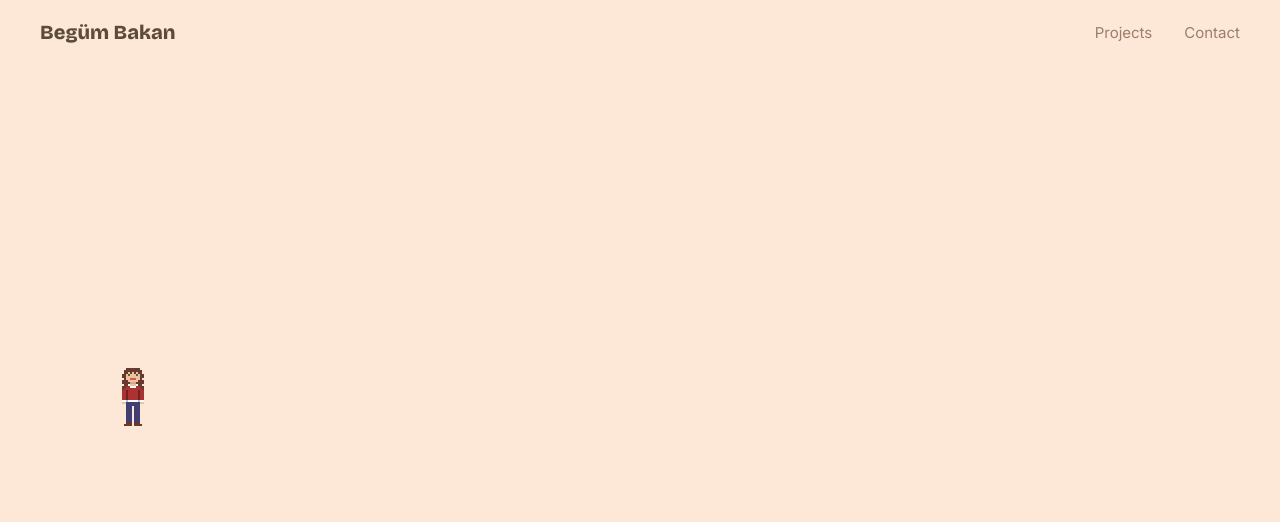
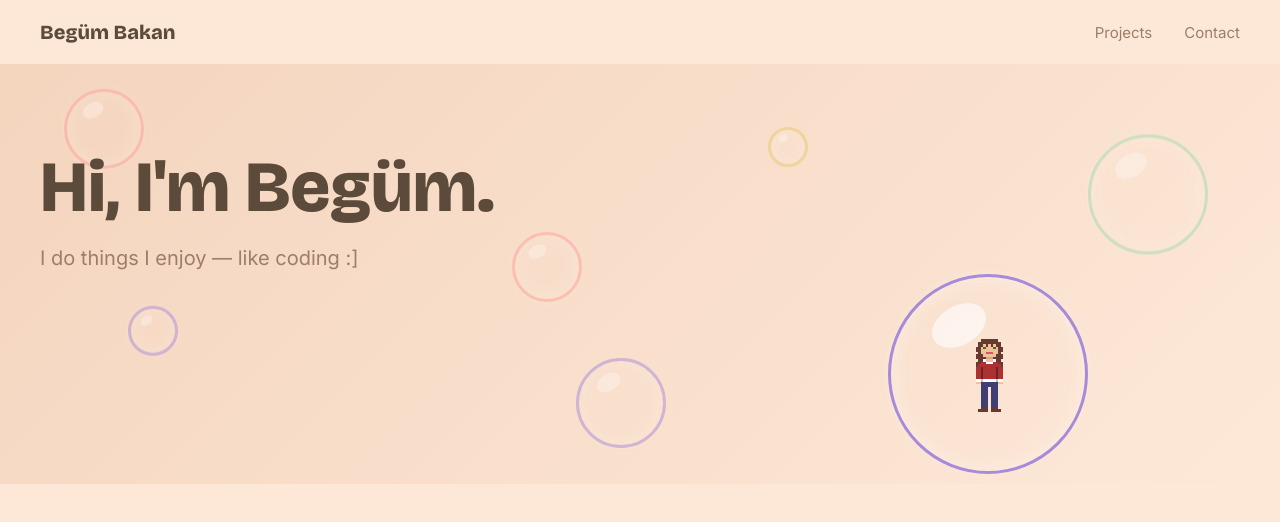
Before and after one commit to begumbakan/begum.link, a React (Vite) app: page / in a window 1280 px wide. Shown: the top 522 px of the page. Built offline with nearby package versions, Linux system fonts and the light colour scheme.

Commit message:
Add hero section with a poppable bubble that has Little Begüm in it

```diff
--- a/index.html
+++ b/index.html
@@ -2,7 +2,7 @@
 <html lang="en">
   <head>
     <meta charset="UTF-8" />
-    <link rel="icon" type="image/svg+xml" href="/favicon.svg" />
+    <link rel="icon" href="/images/littlebegum1.png" />
     <link href="https://fonts.googleapis.com/css2?family=Bricolage+Grotesque:wght@400;700;800&family=Inter:wght@400;500&display=swap" rel="stylesheet">
     <meta name="viewport" content="width=device-width, initial-scale=1.0" />
     <title>begum-link</title>
--- a/src/App.css
+++ b/src/App.css
@@ -40,3 +40,144 @@ nav a {
 nav a:hover {
   color: var(--text);
 }
+
+.hero {
+  padding: 80px 40px;
+  font-family: 'Bricolage Grotesque', sans-serif;
+  position: relative;
+  height: 420px;
+  overflow: hidden;
+  background: linear-gradient(135deg, #f4d5be 0%, #fde8d8 100%);
+}
+
+.hero h1 {
+  font-size: 72px;
+  font-weight: 800;
+  color: var(--text);
+  margin-bottom: 16px;
+  position: relative;
+  z-index: 2;
+}
+
+.hero p {
+  font-size: 20px;
+  color: var(--text-light);
+  font-family: 'Inter', sans-serif;
+  position: relative;
+  z-index: 2;
+}
+
+.bubbles {
+  position: absolute;
+  width: 100%;
+  height: 100%;
+  top: 0;
+  left: 0;
+  pointer-events: none;
+}
+
+.bubble::before, .bubble-ring::before {
+  content: '';
+  position: absolute;
+  top: 15%;
+  left: 20%;
+  width: 30%;
+  height: 20%;
+  background: rgba(255, 255, 255, 0.6);
+  border-radius: 50%;
+  transform: rotate(-30deg);
+}
+
+.bubble {
+  position: absolute;
+  border-radius: 50%;
+  background: transparent;
+  border: 3px solid;
+  opacity: 0.5;
+  animation: float 4s ease-in-out infinite;
+  box-shadow: inset 0 0 20px rgba(255,255,255,0.4), 0 0 10px rgba(255,255,255,0.2);
+}
+
+.bubble-ring {
+  position: absolute;
+  width: 100%;
+  height: 100%;
+  border-radius: 50%;
+  background: transparent;
+  border: 3px solid var(--violet);
+  opacity: 1;
+  box-shadow: inset 0 0 20px rgba(255,255,255,0.4), 0 0 10px rgba(255,255,255,0.2);
+}
+
+.bubble-ring.popping {
+  animation: pop 0.4s ease-out forwards !important;
+}
+
+.character-bubble {
+  position: absolute;
+  right: 15%;
+  top: 50%;
+  width: 200px;
+  height: 200px;
+  display: flex;
+  align-items: center;
+  justify-content: center;
+  cursor: pointer;
+  animation: float 5s ease-in-out 0.5s infinite;
+}
+
+.character-bubble img {
+  width: 80px;
+  image-rendering: pixelated;
+  position: relative;
+  z-index: 1;
+}
+
+@keyframes float {
+  0%   { transform: translateY(0px); }
+  50%  { transform: translateY(-20px); }
+  100% { transform: translateY(0px); }
+}
+
+@keyframes drop {
+  0%   { transform: translateY(0); }
+  60%  { transform: translateY(var(--drop-distance)) scaleY(0.85); }
+  80%  { transform: translateY(calc(var(--drop-distance) * 0.9)) scaleY(1.1); }
+  100% { transform: translateY(var(--drop-distance)); }
+}
+
+@keyframes pop {
+  0%   { transform: translateY(0px) scale(1);   opacity: 1; }
+  50%  { transform: translateY(0px) scale(1.3); opacity: 0.5; }
+  100% { transform: translateY(0px) scale(1.8); opacity: 0; }
+}
+
+.character-bubble.popping {
+  animation: pop 0.4s ease-out forwards !important;
+}
+
+@media (max-width: 768px) {
+  nav {
+    padding: 16px 20px;
+  }
+
+  nav ul {
+    gap: 16px;
+  }
+
+  .hero {
+    height: 500px;
+  }
+
+  .character-bubble {
+    right: 10%;
+    top: auto;
+    bottom: 20px;
+  }
+
+  .bubble:nth-child(4),
+  .bubble:nth-child(5),
+  .bubble:nth-child(6) {
+    display: none;
+  }
+}
--- a/src/App.jsx
+++ b/src/App.jsx
@@ -1,7 +1,45 @@
 import Character from './Character'
+import Bubbles from './Bubbles'
+import DropTransition from './DropTransition'
+import { useState, useRef, useCallback } from 'react'
 import './App.css'
 
 export default function App() {
+  const [popping, setPopping] = useState(false)
+  const [popped, setPopped] = useState(false)
+  const [transitioning, setTransitioning] = useState(false)
+  const [transStartPos, setTransStartPos] = useState(null)
+  const [transTargetPos, setTransTargetPos] = useState(null)
+  const [charStartPos, setCharStartPos] = useState(null)
+  const bubbleRef = useRef(null)
+
+  const handlePop = () => {
+    if (bubbleRef.current) {
+      const rect = bubbleRef.current.getBoundingClientRect()
+      const heroRect = document.querySelector('.hero')?.getBoundingClientRect()
+      const heroBottom = heroRect?.bottom ?? 480
+
+      const startX = rect.left + rect.width / 2 - 40
+      const startY = rect.top + rect.height / 2 - 40
+
+      setTransStartPos({ x: startX, y: startY })
+      setTransTargetPos({ x: startX, y: heroBottom + 50 })
+    }
+    setTransitioning(true)
+    requestAnimationFrame(() => setPopping(true))
+    setTimeout(() => setPopped(true), 400)
+  }
+
+  const handleTransitionDone = useCallback((finalViewportPos) => {
+    const navHeight = document.querySelector('nav')?.offsetHeight ?? 0
+    const heroHeight = document.querySelector('.hero')?.offsetHeight ?? 0
+    setCharStartPos({
+      x: finalViewportPos.x,
+      y: finalViewportPos.y - navHeight - heroHeight,
+    })
+    setTransitioning(false)
+  }, [])
+
   return (
   <>
     <nav>
@@ -12,10 +50,35 @@ export default function App() {
       </ul>
     </nav>
 
-    <div className="world">
-      <Character />
-    </div>
+    <section className="hero">
+      <h1>Hi, I'm Begüm.</h1>
+      <p>I do things I enjoy — like coding :]</p>
+      {!popped && (
+        <div
+          ref={bubbleRef}
+          className="character-bubble"
+          onClick={handlePop}
+        >
+          <div className={`bubble-ring ${popping ? 'popping' : ''}`} />
+          <img src="/images/littlebegum1.png" alt="character" style={{ opacity: popping ? 0 : 1 }} />
+        </div>
+      )}
+      <Bubbles />
+    </section>
+
+    {transitioning && transStartPos && transTargetPos && (
+      <DropTransition
+        startPos={transStartPos}
+        targetPos={transTargetPos}
+        onDone={handleTransitionDone}
+      />
+    )}
+
+    {!transitioning && charStartPos && (
+      <div className="world">
+        <Character initialPos={charStartPos} />
+      </div>
+    )}
   </>
-)
-
+  )
 }
--- /dev/null
+++ b/src/Bubbles.jsx
@@ -0,0 +1,31 @@
+const bubbleData = [
+  { size: 80,  top: '10%', left: '5%',  color: 'var(--coral)',  duration: '4s', delay: '0s' },
+  { size: 50,  top: '60%', left: '10%', color: 'var(--violet)', duration: '6s', delay: '1s' },
+  { size: 120, top: '20%', left: '85%', color: 'var(--mint)',   duration: '5s', delay: '2s' },
+  { size: 40,  top: '15%', left: '60%', color: 'var(--yellow)', duration: '3s', delay: '0.5s' },
+  { size: 70,  top: '40%', left: '40%', color: 'var(--coral)',  duration: '7s', delay: '1.5s' },
+  { size: 90,  top: '70%', left: '45%', color: 'var(--violet)', duration: '5s', delay: '3s' },
+]
+
+
+export default function Bubbles() {
+  return (
+    <div className="bubbles">
+      {bubbleData.map((b, i) => (
+        <div
+          key={i}
+          className="bubble"
+          style={{
+            width: b.size,
+            height: b.size,
+            top: b.top,
+            left: b.left,
+            borderColor: b.color,
+            animationDuration: b.duration,
+            animationDelay: b.delay,
+          }}
+        />
+      ))}
+    </div>
+  )
+}
--- a/src/Character.jsx
+++ b/src/Character.jsx
@@ -6,19 +6,24 @@ const FRAMES = [
   '/images/littlebegum3.png',
   '/images/littlebegum4.png',
 ]
-const SPEED = 2
+const SPEED = 300
 const FRAME_INTERVAL = 150
 
-export default function Character() {
-  const [pos, setPos] = useState({ x: 100, y: 300 })
+export default function Character({ initialPos, autoTarget }) {
+  const [pos, setPos] = useState(initialPos ?? { x: 100, y: 300 })
   const [frame, setFrame] = useState(0)
   const [moving, setMoving] = useState(false)
+  const [autoWalking, setAutoWalking] = useState(!!autoTarget)
   const keys = useRef({})
   const animRef = useRef(null)
   const frameTimerRef = useRef(null)
+  const lastTimeRef = useRef(null)
 
   useEffect(() => {
-    const onKeyDown = (e) => { keys.current[e.key] = true }
+    const onKeyDown = (e) => {
+      keys.current[e.key] = true
+      setAutoWalking(false)
+    }
     const onKeyUp = (e) => { keys.current[e.key] = false }
     window.addEventListener('keydown', onKeyDown)
     window.addEventListener('keyup', onKeyUp)
@@ -29,30 +34,50 @@ export default function Character() {
   }, [])
 
   useEffect(() => {
-    const loop = () => {
+    const loop = (timestamp) => {
+      const delta = lastTimeRef.current ? (timestamp - lastTimeRef.current) / 1000 : 0
+      lastTimeRef.current = timestamp
+      const step = SPEED * delta
+
+      let dx = 0
+      let dy = 0
+
+      if (autoWalking && autoTarget) {
+        setPos((p) => {
+          const diffX = autoTarget.x - p.x
+          const diffY = autoTarget.y - p.y
+          const dist = Math.sqrt(diffX * diffX + diffY * diffY)
+          if (dist < step) {
+            setAutoWalking(false)
+            return { x: autoTarget.x, y: autoTarget.y }
+          }
+          return {
+            x: p.x + (diffX / dist) * step,
+            y: p.y + (diffY / dist) * step,
+          }
+        })
+        setMoving(true)
+      } else {
         const k = keys.current
-      const dx =
-        (k['ArrowRight'] || k['d'] ? 1 : 0) -
-        (k['ArrowLeft']  || k['a'] ? 1 : 0)
-      const dy =
-        (k['ArrowDown']  || k['s'] ? 1 : 0) -
-        (k['ArrowUp']    || k['w'] ? 1 : 0)
+        dx = (k['ArrowRight'] || k['d'] ? 1 : 0) - (k['ArrowLeft'] || k['a'] ? 1 : 0)
+        dy = (k['ArrowDown']  || k['s'] ? 1 : 0) - (k['ArrowUp']   || k['w'] ? 1 : 0)
 
         const isMoving = dx !== 0 || dy !== 0
         setMoving(isMoving)
 
         if (isMoving) {
           setPos((p) => ({
-          x: Math.max(0, Math.min(window.innerWidth  - 64, p.x + dx * SPEED)),
-          y: Math.max(0, Math.min(window.innerHeight - 64, p.y + dy * SPEED)),
+            x: Math.max(0, Math.min(window.innerWidth  - 80, p.x + dx * step)),
+            y: Math.max(0, Math.min(window.innerHeight - 80, p.y + dy * step)),
           }))
+        }
       }
 
       animRef.current = requestAnimationFrame(loop)
     }
     animRef.current = requestAnimationFrame(loop)
     return () => cancelAnimationFrame(animRef.current)
-  }, [])
+  }, [autoWalking, autoTarget])
 
   useEffect(() => {
     if (moving) {
@@ -74,7 +99,7 @@ export default function Character() {
         position: 'absolute',
         left: pos.x,
         top: pos.y,
-        width: 64,
+        width: 80,
         imageRendering: 'pixelated',
         userSelect: 'none',
       }}
--- /dev/null
+++ b/src/DropTransition.jsx
@@ -0,0 +1,36 @@
+import { useEffect, useRef } from 'react'
+
+export default function DropTransition({ startPos, targetPos, onDone }) {
+  const doneRef = useRef(false)
+
+  useEffect(() => {
+    const duration = 800
+    const timer = setTimeout(() => {
+      if (!doneRef.current) {
+        doneRef.current = true
+        onDone(targetPos)
+      }
+    }, duration)
+    return () => clearTimeout(timer)
+  }, [targetPos, onDone])
+
+  const dropDistance = targetPos.y - startPos.y
+
+  return (
+    <img
+      src="/images/littlebegum1.png"
+      alt="character"
+      style={{
+        position: 'fixed',
+        left: startPos.x,
+        top: startPos.y,
+        width: 80,
+        imageRendering: 'pixelated',
+        userSelect: 'none',
+        zIndex: 999,
+        animation: `drop 0.8s cubic-bezier(0.25, 0.46, 0.45, 0.94) forwards`,
+        '--drop-distance': `${dropDistance}px`,
+      }}
+    />
+  )
+}
--- a/src/index.css
+++ b/src/index.css
@@ -1,7 +1,7 @@
 :root {
   --coral: #ffa09a;
   --violet: #a78bda;
-  --yellow: #ffe08a;
+  --yellow: #e8c96e;
   --mint: #a0dba8;
   --bg: #fde8d8;
   --text: #5c4a3a;
@@ -18,5 +18,4 @@ body {
   font-family: 'Inter', sans-serif;
   background: var(--bg);
   color: var(--text);
-  overflow: hidden;
 }
```
Lines whose indentation alone changed are shown as unchanged.
